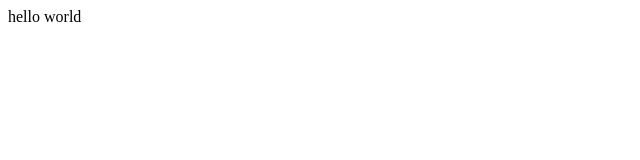
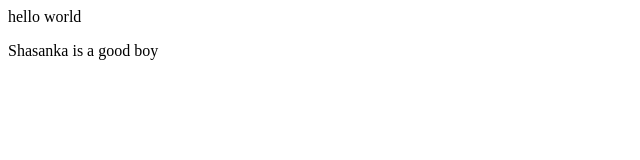
Before and after one commit to shasanka-dutta/apnacollege-demo, a plain HTML site: page index.html in a window 1280 px wide. Shown: the whole page, without its empty margins (0-640 px from the left). Drawn offline with Linux system fonts and the light colour scheme.

Commit message:
Add new paragraph

```diff
--- a/index.html
+++ b/index.html
@@ -1 +1,2 @@
 <p>hello world</p>
+<p>Shasanka is a good boy</p>
```
